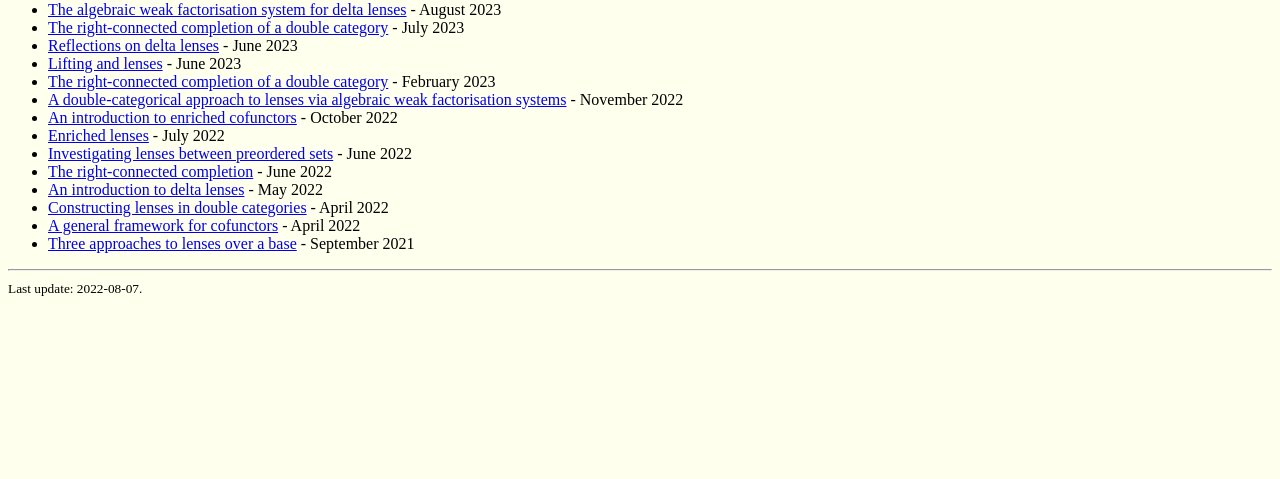
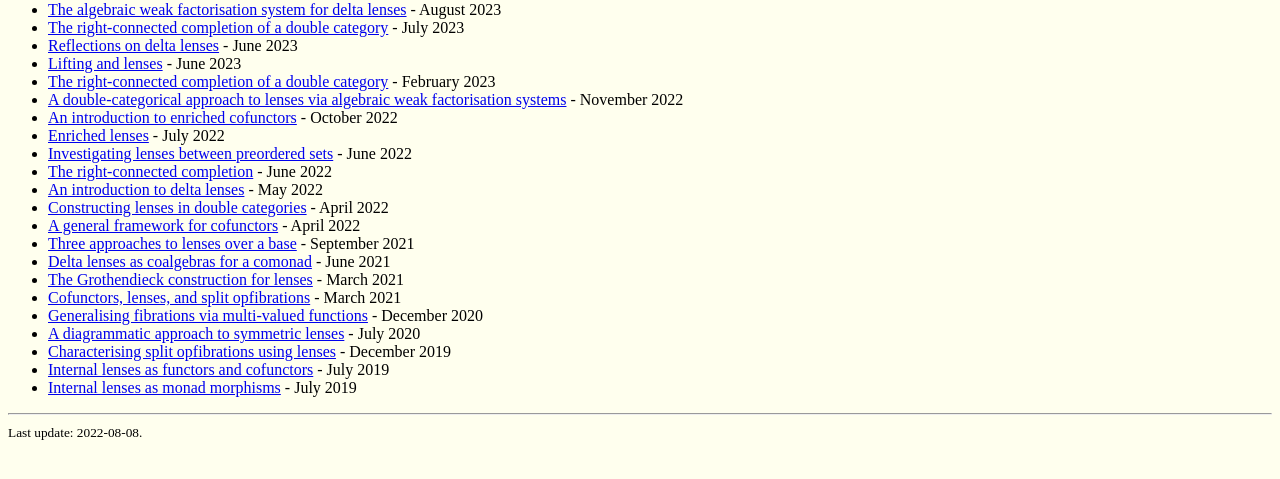
Before and after one commit to BryceClarke/talk-slides, a plain HTML site: page index.html in a window 1280 px wide. Shown: the part 79-558 px from the top of the page. Drawn offline with Linux system fonts and the light colour scheme.

Commit message:
More old slides

```diff
--- a/index.html
+++ b/index.html
@@ -1,7 +1,7 @@
 <!DOCTYPE html>
 <html>
 <head>
-  <title>Resources</title>
+  <title>Talk slides</title>
   <meta name="author" content="Bryce Clarke">
   <meta name="description" content="This is the webpage of Australian mathematician Bryce Clarke.">
   <meta name="keywords" content="math, maths, mathematics, category theory">
@@ -27,13 +27,20 @@
 <li> <a href="2022-04-Intercats-seminar.pdf">Constructing lenses in double categories</a> - April 2022</li>
 <li> <a href="2022-04-Computer-science-theory-seminar.pdf">A general framework for cofunctors</a> - April 2022</li>
 <li> <a href="2021-09-CT2021.pdf">Three approaches to lenses over a base</a> - September 2021</li>
-
+<li> <a href="2021-06-Bx2021.pdf">Delta lenses as coalgebras for a comonad</a> - June 2021</li>
+<li> <a href="2021-03-Calgary-seminar.pdf">The Grothendieck construction for lenses</a> - March 2021</li>
+<li> <a href="2021-03-Polynomial-functors-workshop.pdf">Cofunctors, lenses, and split opfibrations</a> - March 2021</li>
+<li> <a href="2020-12-AustMS.pdf">Generalising fibrations via multi-valued functions</a> - December 2020</li>
+<li> <a href="2020-07-ACT2020.pdf">A diagrammatic approach to symmetric lenses</a> - July 2020</li>
+<li> <a href="2019-12-AustMS.pdf">Characterising split opfibrations using lenses</a> - December 2019</li>
+<li> <a href="2019-07-ACT2019.pdf">Internal lenses as functors and cofunctors</a> - July 2019</li>
+<li> <a href="2019-07-CT2019.pdf">Internal lenses as monad morphisms</a> - July 2019</li>
 </ul>
 
 <hr>
 
 <small>
-Last update: 2022-08-07.
+Last update: 2022-08-08.
 </small>
 
 </body>
```
Also changed, not shown: 8 other files.
